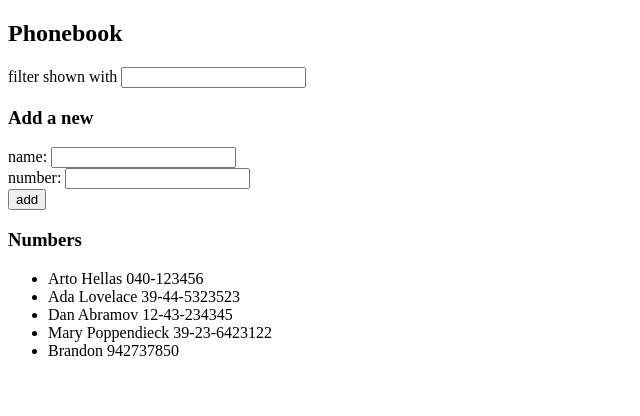
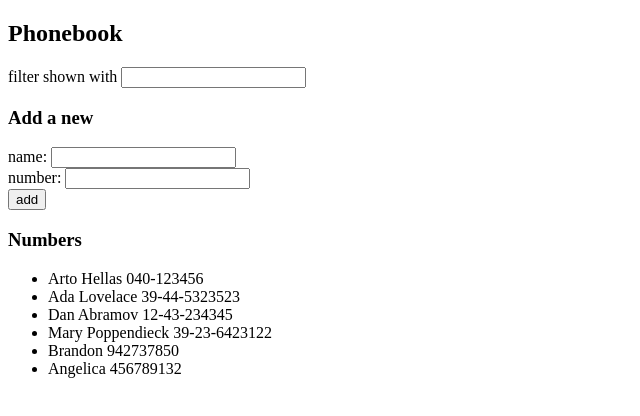
Before and after one commit to BrandonFa1680/My-project, a React (Vite) app in the folder part2/phonebook/: page / in a window 1280 px wide. Shown: the top 416 px of the page, without its empty margins (0-640 px from the left). Built offline with nearby package versions, Linux system fonts and the light colour scheme; data requests are answered from the project's data file.

Commit message:
add exercise part 2.13

```diff
--- a/part2/phonebook/db.json
+++ b/part2/phonebook/db.json
@@ -24,6 +24,11 @@
       "id": "2911",
       "name": "Brandon",
       "number": "942737850"
+    },
+    {
+      "id": "f98f",
+      "name": "Angelica",
+      "number": "456789132"
     }
   ]
 }
--- a/part2/phonebook/src/App.jsx
+++ b/part2/phonebook/src/App.jsx
@@ -2,7 +2,7 @@ import { useEffect, useState } from 'react'
 import Filter from './components/Filter'
 import Form from './components/Form'
 import Person from './components/Person'
-import axios from 'axios'
+import personservice from './services/person'
 
 const App = () => {
   const [persons, setPersons] = useState([])
@@ -11,10 +11,10 @@ const App = () => {
   const [filterName, setFilterName] = useState('')
 
   useEffect(()=>{
-    axios
-      .get("http://localhost:3001/persons")
-      .then(response=>{
-        setPersons(response.data)
+    personservice
+      .getAll()
+      .then(person=>{
+        setPersons(person)
       })
   }, [])
 
@@ -34,10 +34,10 @@ const App = () => {
       number: newNumber
     }
 
-    axios
-      .post('http://localhost:3001/persons',personObject)
-      .then(response => {
-        setPersons(persons.concat(response.data))
+    personservice
+      .create(personObject)
+      .then(person => {
+        setPersons(persons.concat(person))
       })
 
     setNewName('')
--- /dev/null
+++ b/part2/phonebook/src/services/person.js
@@ -0,0 +1,16 @@
+import axios from "axios"
+
+const baseURL = 'http://localhost:3001/persons'
+
+const getAll = () => {
+    const request = axios.get(baseURL)
+    return request.then(response => response.data)
+}
+
+const create = (newObject) => {
+    const request = axios.post(baseURL,newObject)
+    return request.then(response => response.data)
+}
+
+
+export default {getAll, create}
```
